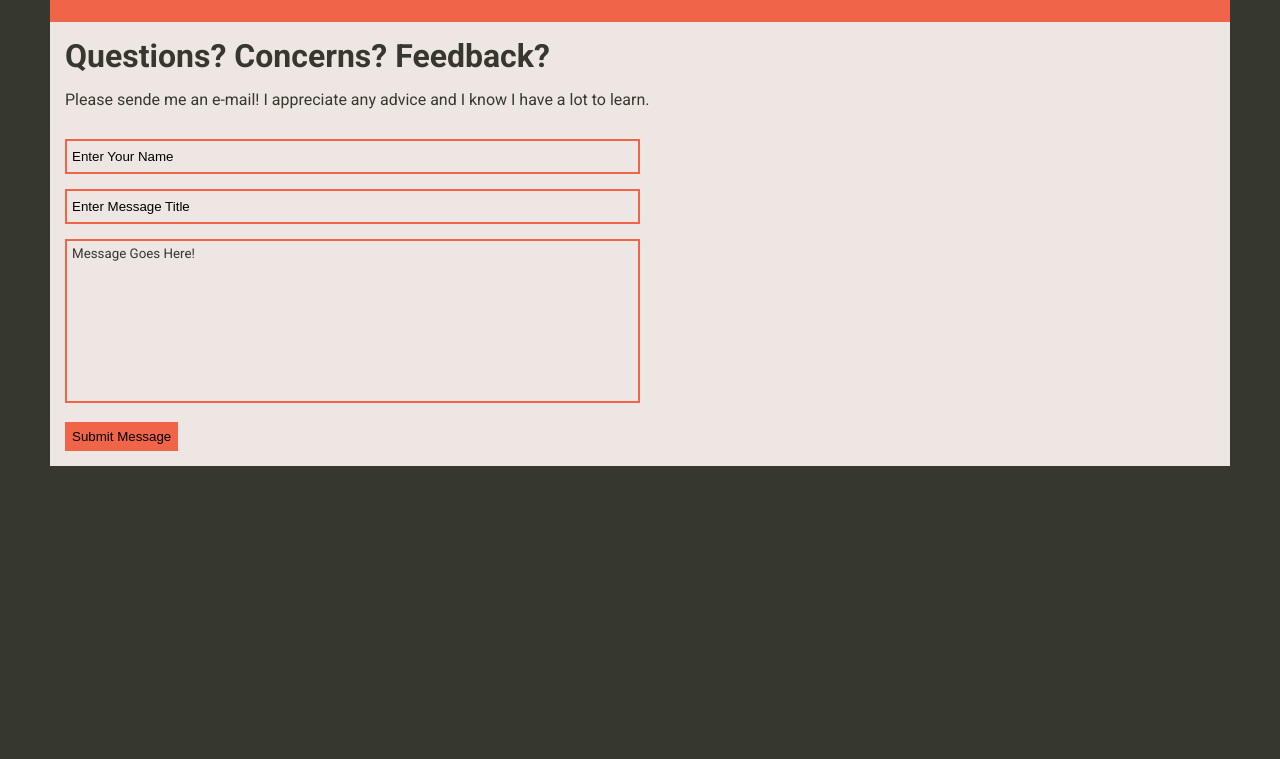
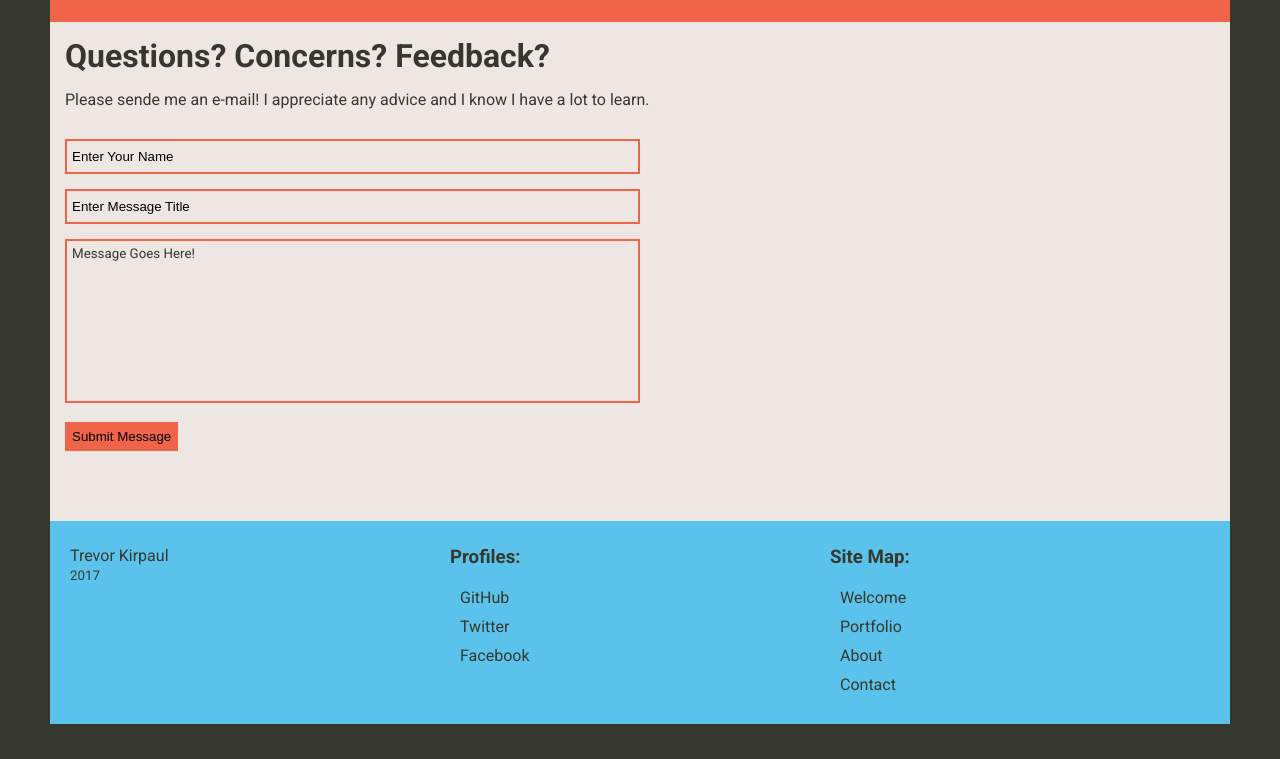
Before and after one commit to trevorkirpaul/portfolio, a website: page docs/index.html in a window 1280 px wide. Shown: the part 1006-1765 px from the top of the page. Before the commit the page ends 1507 px from the top, so only its background shows below. Drawn offline with Linux system fonts and the light colour scheme.

Commit message:
added footer

```diff
--- a/app.js
+++ b/app.js
@@ -3,6 +3,7 @@ const app = express();
 const livereload = require('livereload');
 const server = livereload.createServer();
 
+//livereload
 server.watch('docs');
 
 app.use(express.static('docs'));
--- a/docs/css/style.sass
+++ b/docs/css/style.sass
@@ -201,6 +201,7 @@ body
     background-color: $white
     color: $black
     padding: 15px
+    margin-bottom: 55px
     @include phone
       text-align: center
 
@@ -249,3 +250,34 @@ body
       @include fullScreen
         input, textarea
           width: 500px
+  // END OF QUICK CONTACT STYLING
+
+  footer
+    background-color: $blue
+    padding: 25px 20px
+
+    color: $black
+    display: flex
+    flex-direction: row
+
+
+    .footerLogo
+      flex: 1
+    .footerSocial
+      flex: 1
+    .footerMap
+      flex: 1
+    div
+      h3
+        margin-bottom: 15px
+      ul
+        list-style: none
+        li
+          display: block
+          padding: 5px
+          @include fullScreen
+            display: inline-block
+          a
+            text-decoration: none
+            color: $black
+            padding: 5px
--- a/docs/index.html
+++ b/docs/index.html
@@ -99,6 +99,36 @@
 
     </section>
 
+    <!-- END OF QUICK CONTACT -->
+
+    <footer>
+      <div class="footerLogo">
+        <span>Trevor Kirpaul</span><br>
+        <small>2017</small>
+      </div>
+
+      <div class="footerSocial">
+        <h3>Profiles:</h3>
+        <ul>
+          <li><a href="">GitHub</a></li>
+          <li><a href="">Twitter</a></li>
+          <li><a href="">Facebook</a></li>
+          <!-- <li><a href="">GitHub</a></li> -->
+        </ul>
+      </div>
+
+      <div class="footerMap">
+        <h3>Site Map:</h3>
+        <ul>
+          <li><a href="">Welcome</a></li>
+          <li><a href="">Portfolio</a></li>
+          <li><a href="">About</a></li>
+          <li><a href="">Contact</a></li>
+        </ul>
+      </div>
+
+    </footer>
+
 
 
 
```
Also changed, not shown: docs/css/style.css, 1 other file.
